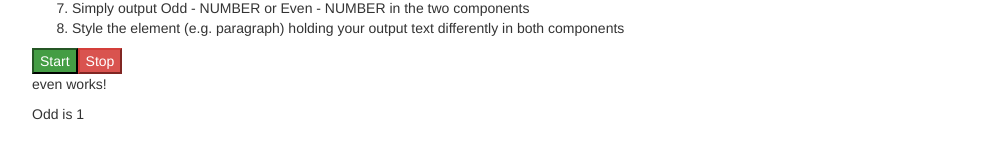
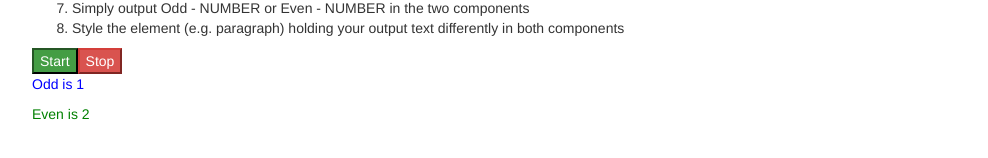
Before and after one commit to NestjsSandbox/exr-ng-level-1, an Angular app: page / in a window 1280 px wide. Both pictures are taken after a click on the button "Start". Shown: the part 178-336 px from the top of the page, without its empty margins (38-1026 px from the left). Built offline with nearby package versions, Linux system fonts and the light colour scheme.

Commit message:
Added same wireup for the even numbers as i did for the odd numbers, added style color to fonts

```diff
--- a/src/app/app.component.html
+++ b/src/app/app.component.html
@@ -36,6 +36,7 @@
     <div class="col-xs-12">
       <app-game-control (intervalFired)="onIntervalFired($event)" ></app-game-control>
       <app-odd *ngFor="let oddValue of oddNumberList" [passedOddNumber]="oddValue"></app-odd>
+      <app-even *ngFor="let evenValue of evenNumberList" [passedEvenNumber]="evenValue"></app-even>
     </div>
   </div>
 
--- a/src/app/app.component.ts
+++ b/src/app/app.component.ts
@@ -3,14 +3,17 @@ import { Component } from '@angular/core';
 @Component({
   selector: 'app-root',
   templateUrl: './app.component.html',
-  styleUrls: ['./app.component.css']
+  styleUrls: ['./app.component.css'],
 })
 export class AppComponent {
   oddNumberList: number[] = [];
+  evenNumberList: number[] = [];
 
-  onIntervalFired(counter: number){
+  onIntervalFired(counter: number) {
     console.log(`counter=${counter}`);
-    if (counter % 2 !== 0 /*Case of odd number */) {
+    if (counter % 2 === 0 /*Case of even number */) {
+      this.evenNumberList.push(counter);
+    } else {
       this.oddNumberList.push(counter);
     }
   }
--- a/src/app/even/even.component.css
+++ b/src/app/even/even.component.css
@@ -0,0 +1,3 @@
+p {
+    color: green;
+}
--- a/src/app/even/even.component.html
+++ b/src/app/even/even.component.html
@@ -1 +1 @@
-<p>even works!</p>
+<p *ngIf="passedEvenNumber"> Even is {{ passedEvenNumber }}</p>
--- a/src/app/even/even.component.ts
+++ b/src/app/even/even.component.ts
@@ -1,4 +1,4 @@
-import { Component, OnInit } from '@angular/core';
+import { Component, Input, OnInit } from '@angular/core';
 
 @Component({
   selector: 'app-even',
@@ -6,7 +6,7 @@ import { Component, OnInit } from '@angular/core';
   styleUrls: ['./even.component.css']
 })
 export class EvenComponent implements OnInit {
-
+  @Input() passedEvenNumber:number = 0;
   constructor() { }
 
   ngOnInit(): void {
--- a/src/app/odd/odd.component.css
+++ b/src/app/odd/odd.component.css
@@ -0,0 +1,3 @@
+p {
+    color: blue;
+}
```
